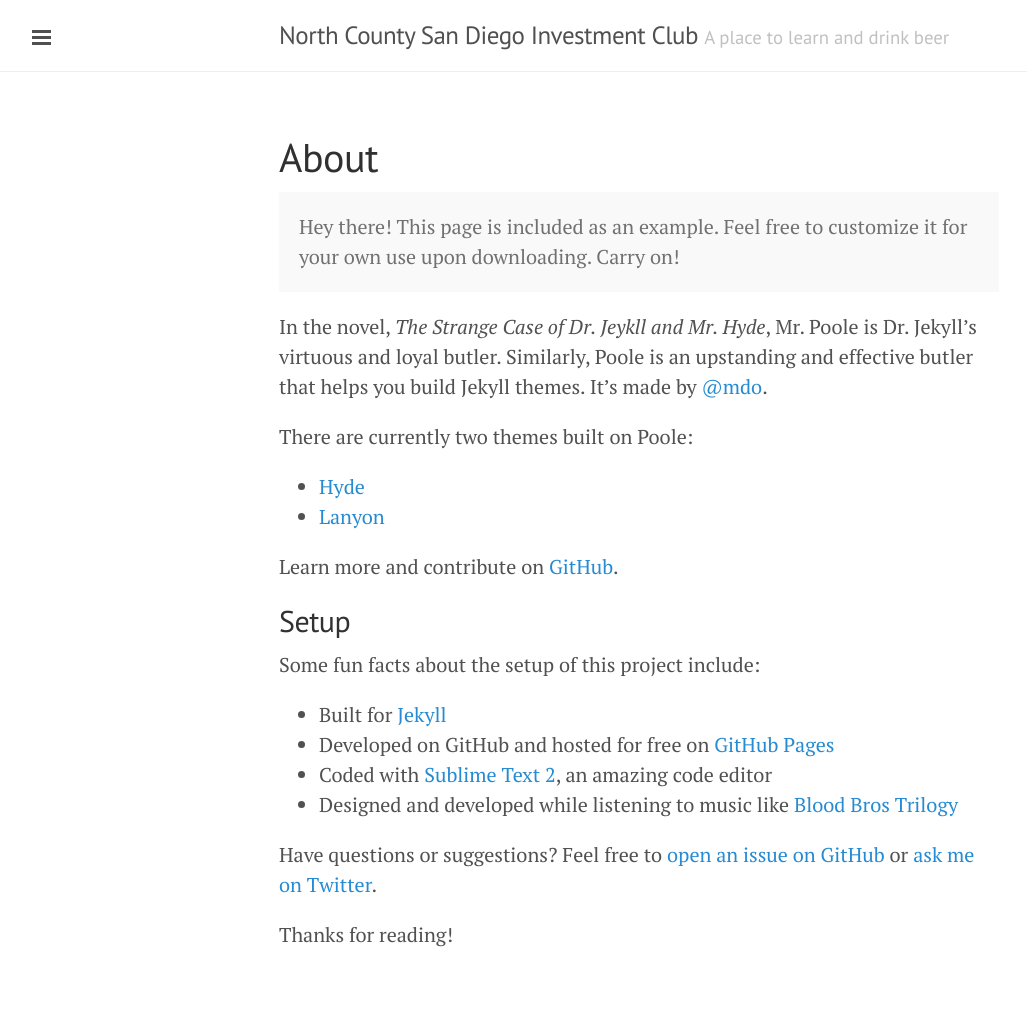
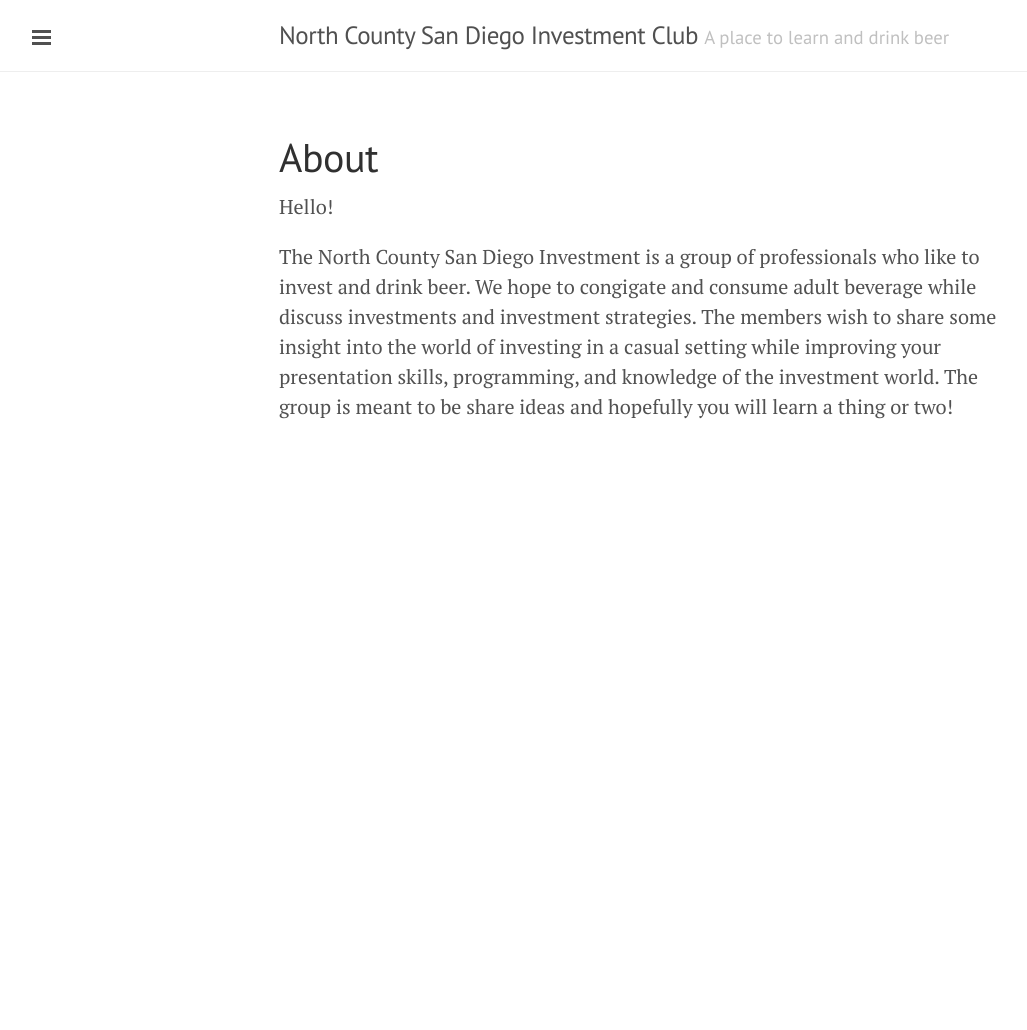
Before and after one commit to ncsdinvestmentclub/ncsdinvestmentclub.github.io, a Jekyll site: the page built from about.md, in a window 1280 px wide. Shown: the whole page, without its empty margins (1-1028 px from the left). Built offline with Jekyll 4.4.1, drawn with Linux system fonts in a browser that asks for light colours; Markdown is read by kramdown in place of the engine named in the settings; after the commit the page ends 900 px from its top, so only the background shows below that.

Commit message:
about
changing the about section

```diff
--- a/about.md
+++ b/about.md
@@ -3,28 +3,11 @@ layout: page
 title: About
 ---
 
-<p class="message">
-  Hey there! This page is included as an example. Feel free to customize it for your own use upon downloading. Carry on!
-</p>
 
-In the novel, *The Strange Case of Dr. Jeykll and Mr. Hyde*, Mr. Poole is Dr. Jekyll's virtuous and loyal butler. Similarly, Poole is an upstanding and effective butler that helps you build Jekyll themes. It's made by [@mdo](https://twitter.com/mdo).
 
-There are currently two themes built on Poole:
+Hello!
 
-* [Hyde](http://hyde.getpoole.com)
-* [Lanyon](http://lanyon.getpoole.com)
-
-Learn more and contribute on [GitHub](https://github.com/poole).
-
-## Setup
-
-Some fun facts about the setup of this project include:
-
-* Built for [Jekyll](http://jekyllrb.com)
-* Developed on GitHub and hosted for free on [GitHub Pages](https://pages.github.com)
-* Coded with [Sublime Text 2](http://sublimetext.com), an amazing code editor
-* Designed and developed while listening to music like [Blood Bros Trilogy](https://soundcloud.com/maddecent/sets/blood-bros-series)
-
-Have questions or suggestions? Feel free to [open an issue on GitHub](https://github.com/poole/issues/new) or [ask me on Twitter](https://twitter.com/mdo).
-
-Thanks for reading!
+The North County San Diego Investment is a group of professionals who like to invest and drink beer.
+We hope to congigate and consume adult beverage while discuss investments and investment strategies.
+The members wish to share some insight into the world of investing in a casual setting while improving your presentation skills, programming, and knowledge of the investment world.
+The group is meant to be share ideas and hopefully you will learn a thing or two!
```
